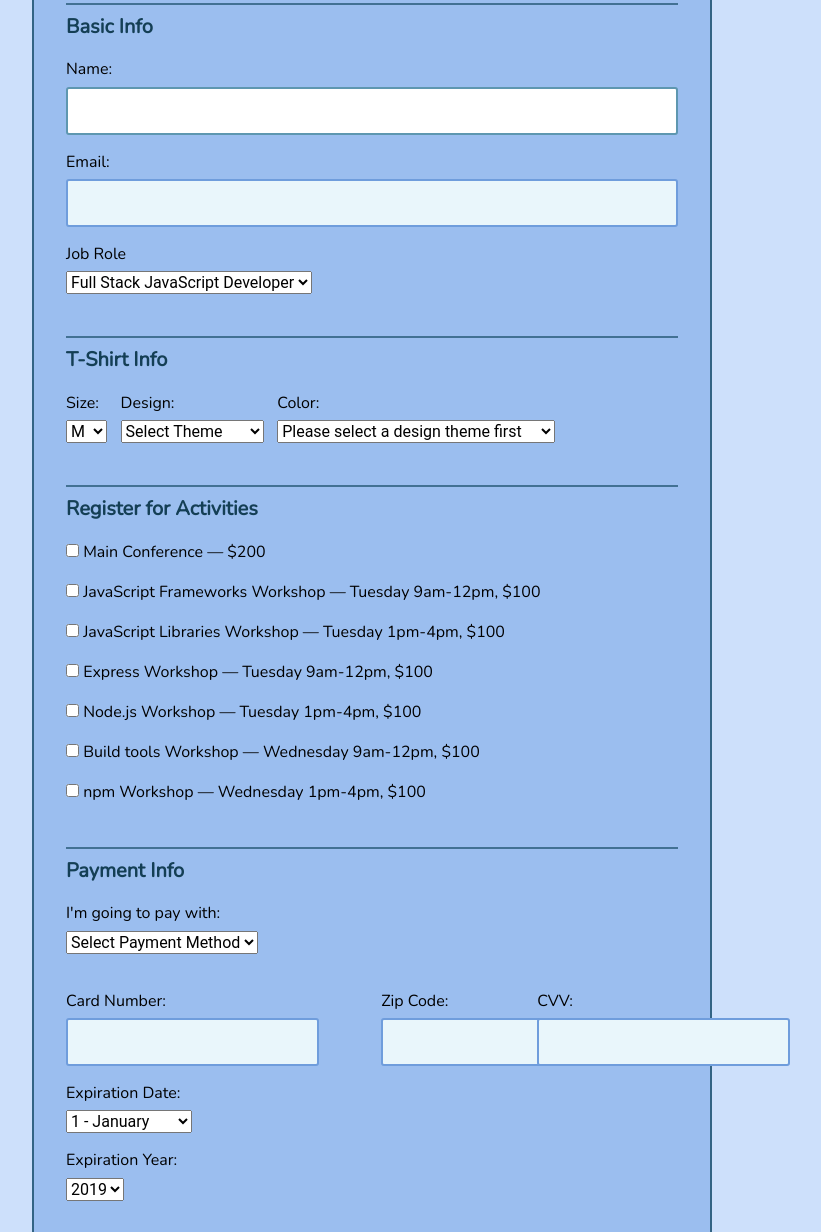
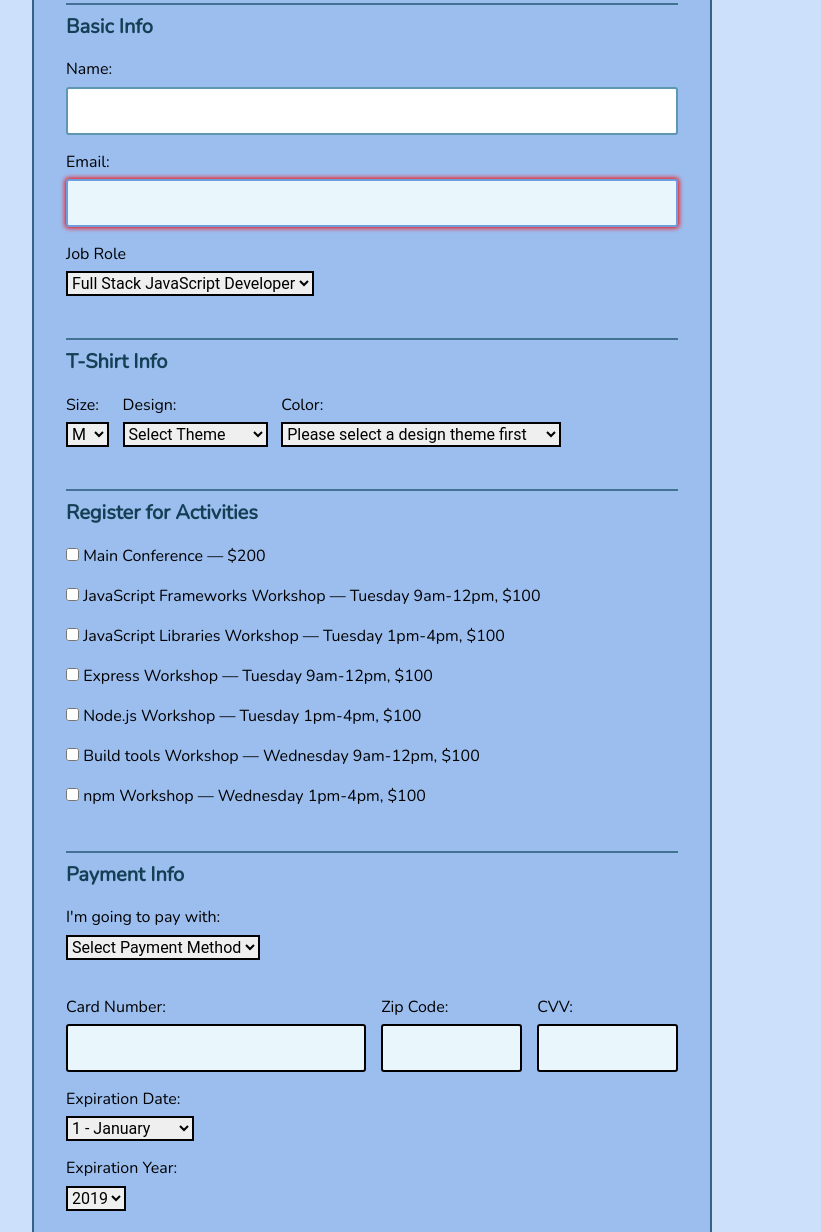
Before and after one commit to TAP-Projects/interactive-form, a website built with webpack: page index.html in a window 1280 px wide. Shown: the part 216-1448 px from the top of the page, without its empty margins (268-1089 px from the left). Built offline with nearby package versions, Linux system fonts and the light colour scheme.

Commit message:
rebuild after payment work

```diff
--- a/index.html
+++ b/index.html
@@ -17,7 +17,7 @@
 		</header>
 
 		<form class="form" id="regForm" action="index.html" method="post">
-		<!-- Please note that for required fields I've coded a JS solution, but have also included the required attribute in order to assure graceful degradation -->
+		<!-- Please note that a JavaScript solution is provided for each validation requirement, but that, in order to assure graceful degradation, I have also used the Constraint Validation API. For example, required fields have the 'required' attribute. -->
 			<fieldset class="fieldset" id="basicInfo">
 				<legend>Basic Info</legend>
 
@@ -115,8 +115,9 @@
 				<legend>Payment Info</legend>
 
 				<label for="paymentMethod">I'm going to pay with:</label>
-				<select id="paymentMethod" name="user-payment">
-					<option value="select method">Select Payment Method</option>
+				<select id="paymentMethod" name="user-payment" required aria-required="true">
+					<!-- When using the required attribute with a select element, the first option element must either no value or no text content -->
+					<option>Select Payment Method</option>
 					<option value="Credit Card">Credit Card</option>
 					<option value="PayPal">PayPal</option>
 					<option value="Bitcoin">Bitcoin</option>
@@ -126,17 +127,17 @@
 
 					<div class="col-6 col" id="cardNumberDiv">
 						<label for="cc-num">Card Number:</label>
-						<input id="cc-num" name="user-cc-num" type="number" pattern="\d{13,16}">
+						<input id="cc-num" name="user-cc-num" type="text" pattern="\d{13,16}">
 					</div>
 
 					<div class="col-3 col" id="zipDiv">
 						<label for="zip">Zip Code:</label>
-						<input id="zip" name="user-zip" type="number" pattern="\d{5}">
+						<input id="zip" name="user-zip" type="text" pattern="\d{5}">
 					</div>
 
 					<div class="col-3 col" id="cvvDiv">
 						<label for="cvv">CVV:</label>
-						<input id="cvv" name="user-cvv" type="number" pattern="\d{3}">
+						<input id="cvv" name="user-cvv" type="text" pattern="\d{3}">
 					</div>
 
 					<div id="expDate">
--- a/src/css/style.scss
+++ b/src/css/style.scss
@@ -154,6 +154,19 @@ option {
 	color: grey !important;
 }
 
+input:valid, select:valid {
+	border: 2px solid black;
+  }
+
+  input:invalid,
+  select:invalid {
+	box-shadow: 0 0 5px 1px red;
+  }
+
+  input:focus:invalid {
+	box-shadow: none;
+  }
+
 /* =================================
   Helper Classes
 ==================================== */
--- a/src/index.js
+++ b/src/index.js
@@ -1,4 +1,5 @@
 import $ from 'jquery';
+import validate from './js/validation'
 import './css/style.scss';
 
 // Some DOM reference
@@ -77,3 +78,6 @@ activities.change(function(e){
     });
 
 });
+
+
+validate();
--- a/src/js/validation.js
+++ b/src/js/validation.js
@@ -1,5 +1,15 @@
 export default function validate() {
 
     // Cannot submit unless this is true
-    $('#activities :checkbox:checked').length > 0
+    //$('#activities :checkbox:checked').length > 0
+    const email = $('#mail');
+    email.on('input', function(e){
+        if (email.validity.typeMismatch) {
+          email.setCustomValidity("Please enter a valid email address.");
+        } else {
+          email.setCustomValidity("");
+        }
+      })
+
+
 }
```
Also changed, not shown: dist/index.html, dist/main.bundle.js, 2 other files.
